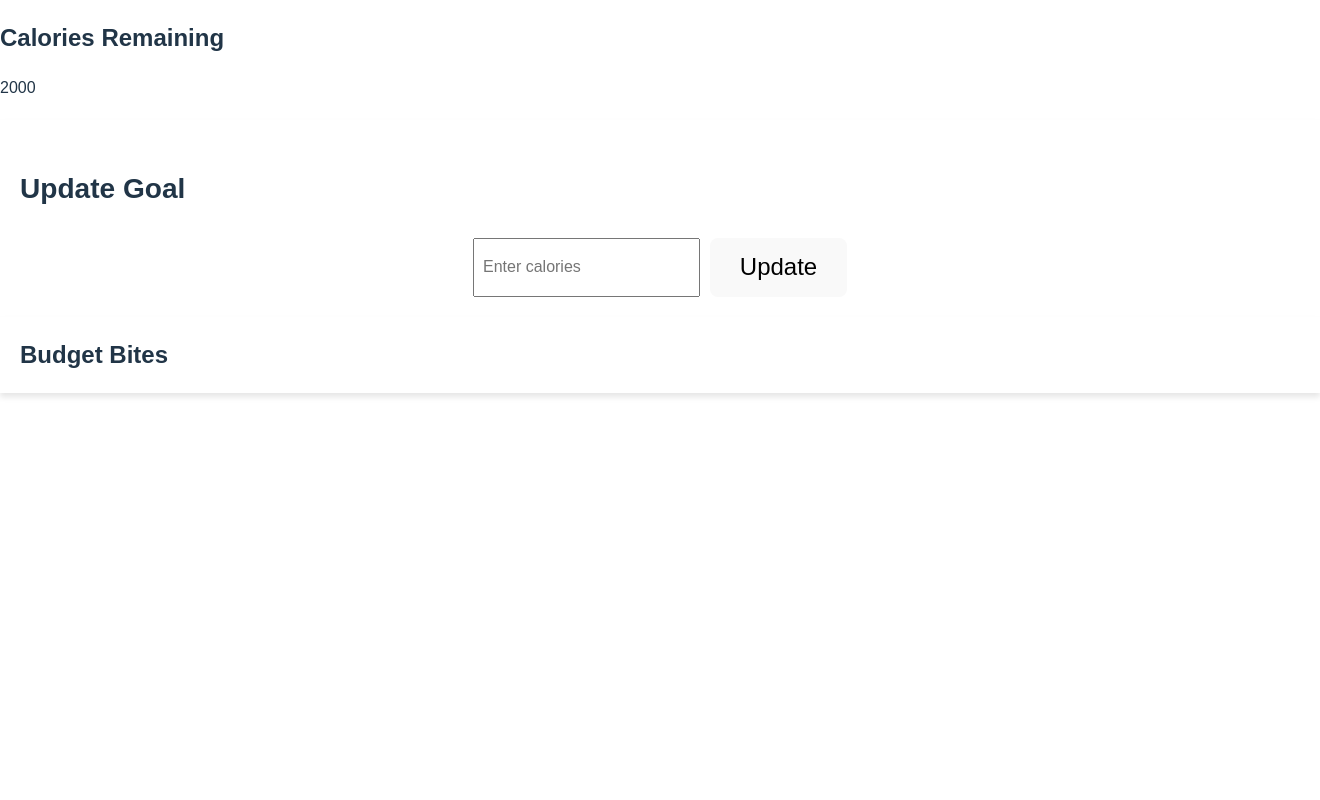
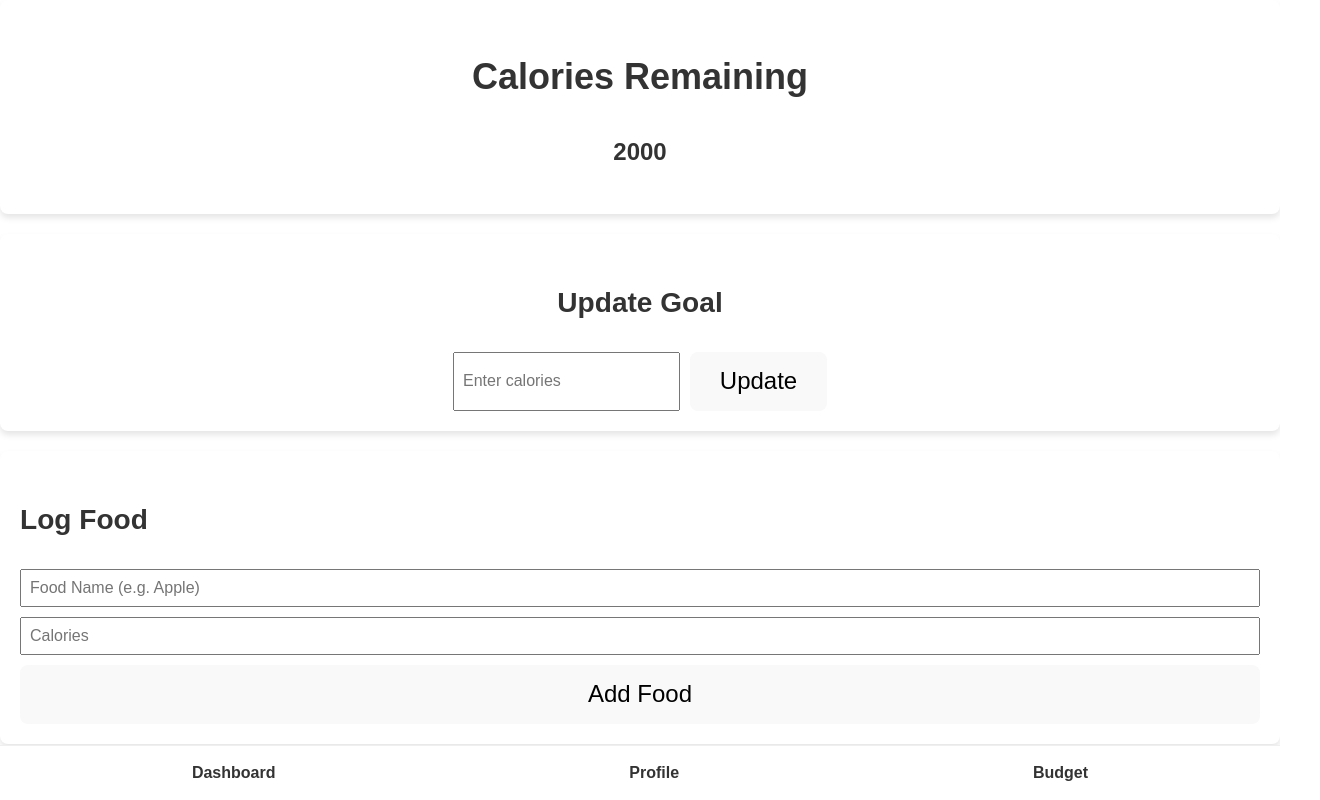
Before and after one commit to Tringuyen2007/Budget-Bites, a React (Vite) app: page / in a window 1280 px wide. Shown: the top 800 px of the page, 1320 px wide, since content can reach past the window. Built offline with nearby package versions, Linux system fonts and the light colour scheme.

Commit message:
restructred components and added pages. Created Global style sheet for page

```diff
--- a/package.json
+++ b/package.json
@@ -5,6 +5,7 @@
   "type": "module",
   "scripts": {
     "dev": "vite",
+    "dev:host": "vite --host",
     "build": "vite build",
     "lint": "eslint .",
     "preview": "vite preview"
@@ -12,6 +13,7 @@
   "dependencies": {
     "react": "^19.2.0",
     "react-dom": "^19.2.0",
+    "react-router-dom": "^7.10.1",
     "recharts": "^3.5.1"
   },
   "devDependencies": {
--- /dev/null
+++ b/src/App.jsx
@@ -0,0 +1,20 @@
+import { BrowserRouter as Router, Routes, Route } from 'react-router-dom';
+import Dashboard from './pages/Dashboard';
+import Profile from './pages/Profile';
+import Navbar from './components/Navbar';
+
+function App() {
+    return (
+        <Router>
+            <div style={{ paddingBottom: '60px' }}> {/* Add padding so content isn't hidden behind fixed navbar */}
+                <Routes>
+                    <Route path="/" element={<Dashboard />} />
+                    <Route path="/profile" element={<Profile />} />
+                </Routes>
+                <Navbar />
+            </div>
+        </Router>
+    )
+}
+
+export default App;
--- a/src/index.css
+++ b/src/GlobalStyle.css
@@ -45,6 +45,29 @@ button:focus-visible {
   outline: 4px auto -webkit-focus-ring-color;
 }
 
+/* --- Global Utility Classes --- */
+
+/* Standard Card Design */
+.card {
+  background-color: #ffffff;
+  color: #333333;
+  /* Dark text on white background */
+  padding: 20px;
+  box-shadow: 0 4px 6px rgba(0, 0, 0, 0.1);
+  border-radius: 8px;
+  width: 100%;
+  font-weight: bold;
+  font-size: 24px;
+  overflow: hidden;
+  box-sizing: border-box;
+  /* Ensures padding doesn't break width */
+}
+
+/* Centered Card (extends .card in usage) */
+.text-center {
+  text-align: center;
+}
+
 @media (prefers-color-scheme: light) {
   :root {
     color: #213547;
@@ -62,10 +85,31 @@ button:focus-visible {
 
 .navbar {
   background-color: #ffffff;
-  /*white background */
   padding: 20px;
   width: 100%;
   font-weight: bold;
   box-shadow: 0 4px 6px rgba(0, 0, 0, 0.1);
   font-size: 24px;
 }
+
+/* bottom navigation bar */
+.bottom-nav {
+  background-color: #ffffff;
+  position: fixed;
+  bottom: 0;
+  left: 0;
+  right: 0;
+  top: auto;
+  display: flex;
+  justify-content: space-around;
+  border-top: 1px solid #eeeeeeee;
+  padding: 15px;
+  z-index: 1000;
+}
+
+.nav-link {
+  text-decoration: none;
+  color: #333;
+  font-size: 16px;
+  font-weight: bold;
+}
--- a/src/Start_page.css
+++ /dev/null
@@ -1,8 +0,0 @@
-.card {
-    background-color: #ffffff;
-    padding: 20px;
-    width: 100%;
-    font-weight: bold;
-    box-shadow: 0 4px 6px rgba(0, 0, 0, 0.1);
-    font-size: 24px;
-}
--- a/src/Start_page.jsx
+++ /dev/null
@@ -1,18 +0,0 @@
-import { useState } from 'react'
-import './Start_page.css'
-import CalorieDisplay from './components/CalorieDisplay'
-import EditGoal from './components/EditGoal'
-
-function Start_page() {
-  const [calories, setCalories] = useState(2000)
-
-  return (
-    <div class="app-container">
-      <CalorieDisplay CurrentCalories={calories} />
-      <EditGoal updateCalories={setCalories} />
-      <nav className="navbar">Budget Bites</nav>
-    </div>
-  )
-}
-
-export default Start_page
--- /dev/null
+++ b/src/components/AddFood.jsx
@@ -0,0 +1,39 @@
+import { useState } from 'react';
+
+function AddFood({ addFoodItem }) {
+    const [foodName, setFoodName] = useState("");
+    const [foodCalories, setFoodCalories] = useState("");
+
+    const handleSubmit = () => {
+        if (foodName && foodCalories) {
+            addFoodItem({ name: foodName, calories: parseInt(foodCalories) });
+            setFoodName("");
+            setFoodCalories("");
+        }
+    }
+
+    return (
+        <div className="card" style={{ marginTop: '20px' }}>
+            <h3>Log Food</h3>
+            <div style={{ display: 'flex', flexDirection: 'column', gap: '10px' }}>
+                <input
+                    type="text"
+                    value={foodName}
+                    onChange={(e) => setFoodName(e.target.value)}
+                    placeholder="Food Name (e.g. Apple)"
+                    style={{ padding: '8px', fontSize: '16px' }}
+                />
+                <input
+                    type="number"
+                    value={foodCalories}
+                    onChange={(e) => setFoodCalories(e.target.value)}
+                    placeholder="Calories"
+                    style={{ padding: '8px', fontSize: '16px' }}
+                />
+                <button onClick={handleSubmit}>Add Food</button>
+            </div>
+        </div>
+    )
+}
+
+export default AddFood;
--- a/src/components/CalorieDisplay.jsx
+++ b/src/components/CalorieDisplay.jsx
@@ -1,6 +1,6 @@
 function CalorieDisplay({ CurrentCalories }) {
     return (
-        <div className="calorie-card">
+        <div className="card text-center">
             <h2>Calories Remaining</h2>
             <p className="large-number">{CurrentCalories}</p>
         </div>
--- a/src/components/EditGoal.jsx
+++ b/src/components/EditGoal.jsx
@@ -11,7 +11,7 @@ function EditGoal({ updateCalories }) {
     }
 
     return (
-        <div className="card" style={{ marginTop: '20px' }}>
+        <div className="card" style={{ marginTop: '20px', textAlign: 'center' }}>
             <h3>Update Goal</h3>
             <div style={{ display: 'flex', gap: '10px', justifyContent: 'center', marginTop: '10px' }}>
                 <input
--- /dev/null
+++ b/src/components/Navbar.jsx
@@ -0,0 +1,13 @@
+import { Link } from 'react-router-dom';
+
+function Navbar() {
+    return (
+        <nav className="bottom-nav">
+            <Link to="/" className="nav-link">Dashboard</Link>
+            <Link to="/profile" className="nav-link">Profile</Link>
+            <Link to="/Budget" className="nav-link">Budget</Link>
+        </nav>
+    );
+}
+
+export default Navbar;
--- a/src/main.jsx
+++ b/src/main.jsx
@@ -1,10 +1,10 @@
 import { StrictMode } from 'react'
 import { createRoot } from 'react-dom/client'
-import './index.css'
-import Start_page from './Start_page.jsx'
+import './GlobalStyle.css'
+import App from './App.jsx'
 
 createRoot(document.getElementById('root')).render(
   <StrictMode>
-    <Start_page />
+    <App />
   </StrictMode>,
 )
--- /dev/null
+++ b/src/pages/Dashboard.jsx
@@ -0,0 +1,42 @@
+import { useState } from 'react'
+import CalorieDisplay from '../components/CalorieDisplay'
+import EditGoal from '../components/EditGoal'
+import AddFood from '../components/AddFood'
+
+function Dashboard() {
+  const [calories, setCalories] = useState(2000)
+  const [foodLog, setFoodLog] = useState([])
+
+  const addFoodItem = (item) => {
+    setFoodLog([...foodLog, item])
+  }
+
+  const totalCaloriesConsumed = foodLog.reduce((total, item) => total + item.calories, 0);
+  const caloriesRemaining = calories - totalCaloriesConsumed;
+
+  return (
+    <div className="app-container">
+      <CalorieDisplay CurrentCalories={caloriesRemaining} />
+      <EditGoal updateCalories={setCalories} />
+      <AddFood addFoodItem={addFoodItem} />
+
+      <div className="card" style={{ marginTop: '20px' }}>
+        <h3>History</h3>
+        {foodLog.length === 0 ? <p>No food logged yet.</p> : (
+          <ul style={{ listStyle: 'none', padding: 0 }}>
+            {foodLog.map((item, index) => (
+              <li key={index} style={{ borderBottom: '1px solid #eee', padding: '10px 0', display: 'flex', justifyContent: 'space-between' }}>
+                <span>{item.name}</span>
+                <span style={{ fontWeight: 'bold' }}>{item.calories}</span>
+              </li>
+            ))}
+          </ul>
+        )}
+      </div>
+
+
+    </div>
+  )
+}
+
+export default Dashboard
--- /dev/null
+++ b/src/pages/Profile.jsx
@@ -0,0 +1,13 @@
+function Profile() {
+    return (
+        <div className="app-container">
+            <div className="card text-center" style={{ marginTop: '20px' }}>
+                <h2>User Profile</h2>
+                <p>Welcome to your profile!</p>
+                {/* Future: Add height, weight, goal settings here */}
+            </div>
+        </div>
+    )
+}
+
+export default Profile;
```
Also changed, not shown: 1 other file (tests, documents, lock files or other folders).
